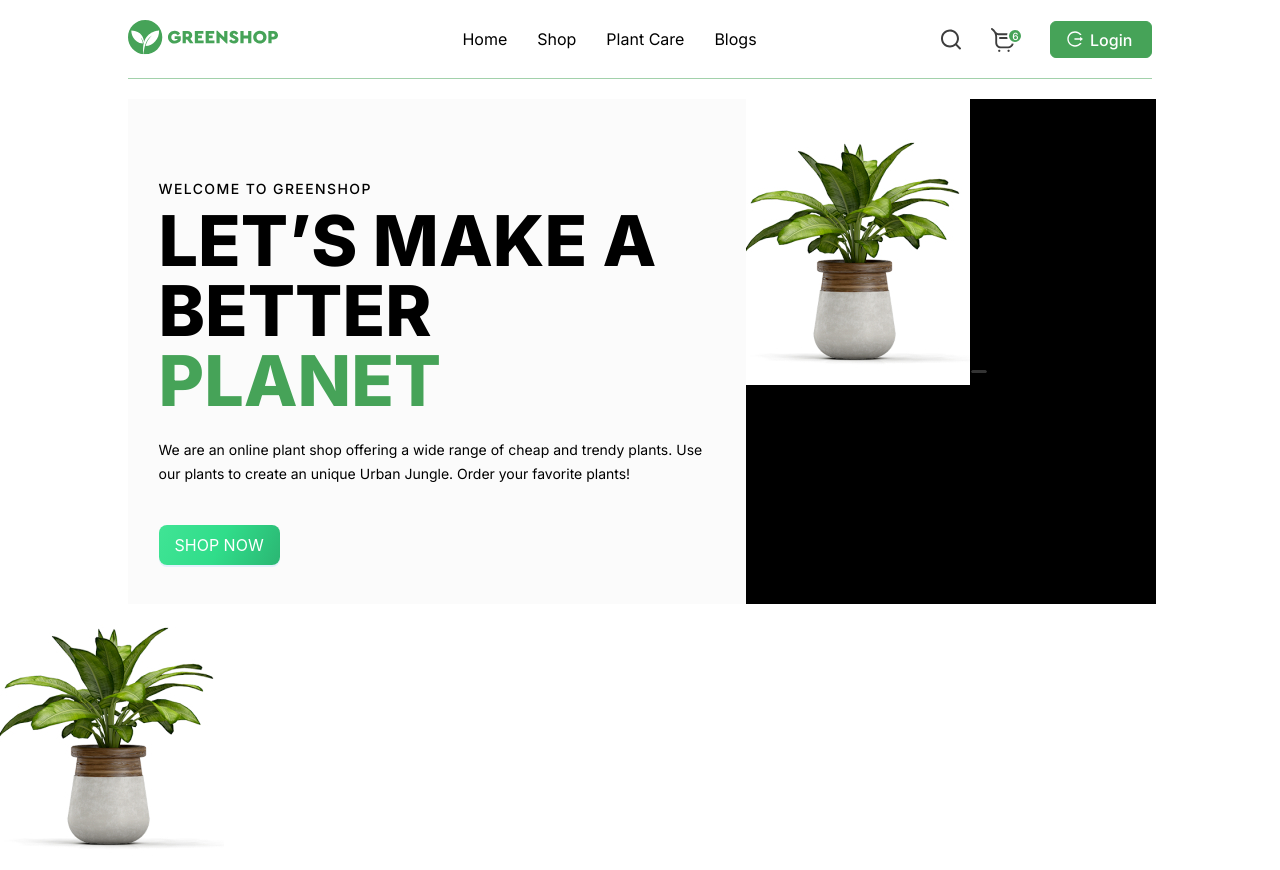
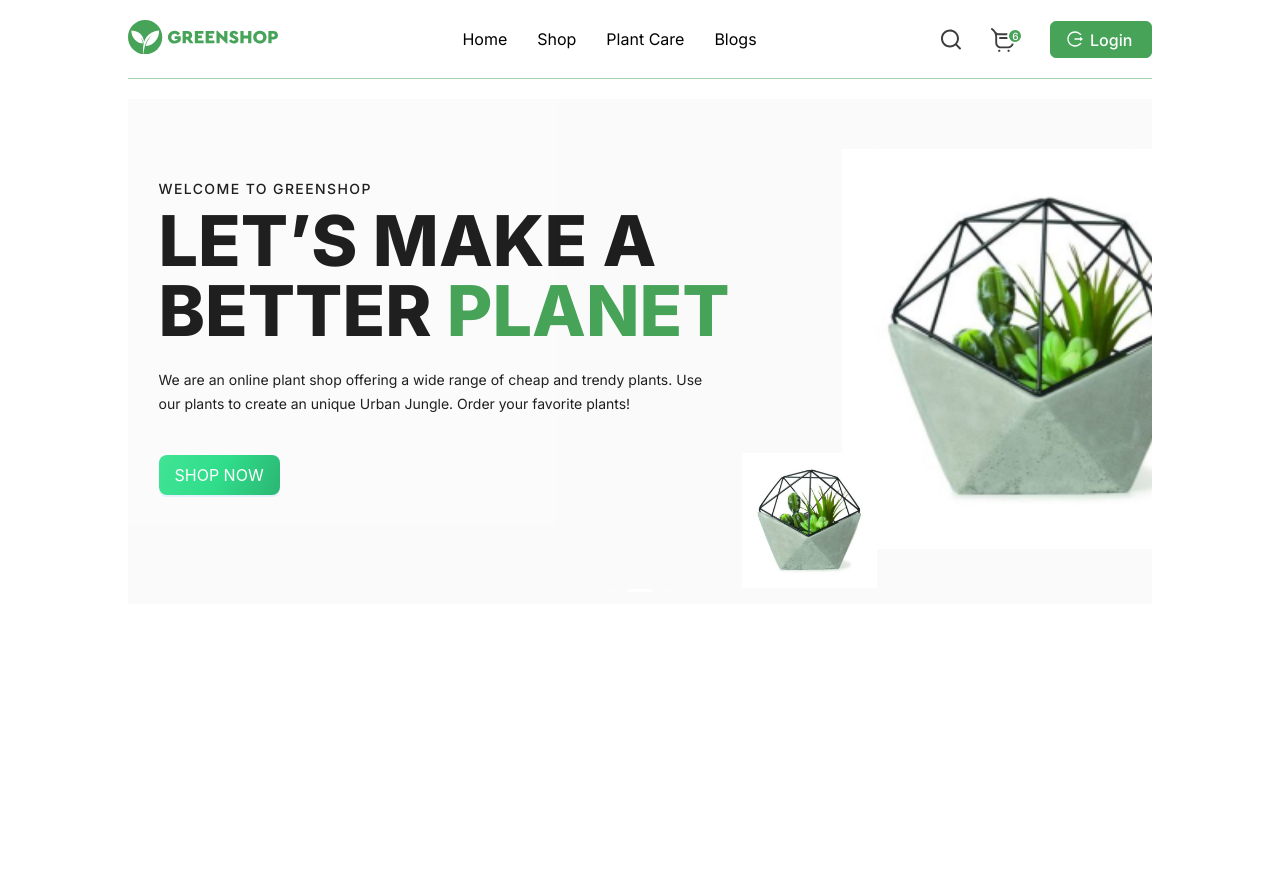
Before and after one commit to farrux2213/GreenShop, a React (Vite) app: page / in a window 1280 px wide. After the commit the page ends 800 px from the top, so only its background shows below. Built offline with nearby package versions, Linux system fonts and the light colour scheme.

Commit message:
finished greenshop

```diff
--- a/src/App.css
+++ b/src/App.css
@@ -5,3 +5,12 @@ body {
   padding: 0;
   box-sizing: border-box;
 }
+.Carousel-join {
+  display: flex;
+  justify-content: space-between;
+  width: 80%;
+  height: 505px;
+  margin: auto;
+  position: relative;
+  top: 20px;
+}
--- a/src/App.jsx
+++ b/src/App.jsx
@@ -1,19 +1,16 @@
 import { Component } from "react";
 import "./App.css";
-import { Wrapper, CaruselFlower } from "./style";
-import Mega from "./Carusel";
-// import { PlusSlides, CurrentSlide, ShowSlides } from "./carusel";
+import { Wrapper } from "./style";
 import Logo from "/Logo.svg";
 import { LogoutOutlined } from "@ant-design/icons";
 import shop from "/shop.svg";
 import ellipseShop from "/ellipseShop.svg";
 import search from "/search.svg";
-import Appp from "./ANTD";
-// import imageFlowers from "/imageFlowers.svg";
-// import smallFlowers from "/smallFlowers.svg";
-// import flower1 from "./images/flower1.jpg";
-// import flower2 from "./images/flower2.jpg";
-// import flower3 from "./images/flower3.jpg";
+import CarouselItem from "./CaruselItem";
+import { Carousel } from "antd";
+import flower1 from "./images/flower1.jpg";
+import flower2 from "./images/flower2.jpg";
+import flower3 from "./images/flower3.jpg";
 
 class App extends Component {
   render() {
@@ -42,26 +39,11 @@ class App extends Component {
             </Wrapper.Right.Login>
           </Wrapper.Right>
         </Wrapper>
-        <CaruselFlower>
-          <CaruselFlower.Left>
-            <CaruselFlower.Left.Text>
-              WELCOME TO GREENSHOP
-            </CaruselFlower.Left.Text>
-            <CaruselFlower.Left.Text1>
-              LET’S MAKE A BETTER <span className="planet">PLANET</span>
-            </CaruselFlower.Left.Text1>
-            <CaruselFlower.Left.Text2>
-              We are an online plant shop offering a wide range of cheap and
-              trendy plants. Use our plants to create an unique Urban Jungle.
-              Order your favorite plants!
-            </CaruselFlower.Left.Text2>
-            <Appp></Appp>
-          </CaruselFlower.Left>
-          <CaruselFlower.Right>
-            <Mega></Mega>
-          </CaruselFlower.Right>
-        </CaruselFlower>
-        <Mega></Mega>
+        <Carousel autoplay className="Carousel-join">
+          <CarouselItem img={flower1}></CarouselItem>
+          <CarouselItem img={flower2}></CarouselItem>
+          <CarouselItem img={flower3}></CarouselItem>
+        </Carousel>
       </>
     );
   }
--- a/src/Carusel.jsx
+++ /dev/null
@@ -1,31 +0,0 @@
-import { Carousel } from "antd";
-import flower1 from "./images/flower1.jpg";
-import flower2 from "./images/flower2.jpg";
-import flower3 from "./images/flower3.jpg";
-// const contentStyle = {
-//   margin: 0,
-//   height: "160px",
-//   color: "#fff",
-//   lineHeight: "160px",
-//   textAlign: "center",
-//   background: "#364d79",
-// };
-const Mega = () => {
-  const onChange = (currentSlide) => {
-    console.log(currentSlide);
-  };
-  return (
-    <Carousel afterChange={onChange}>
-      <div>
-        <img src={flower1} />
-      </div>
-      <div>
-        <img src={flower2} />
-      </div>
-      <div>
-        <img src={flower3} />
-      </div>
-    </Carousel>
-  );
-};
-export default Mega;
--- /dev/null
+++ b/src/CaruselItem/index.jsx
@@ -0,0 +1,33 @@
+import { CarouselWrapper, CaruselFlower } from "./style";
+import Appp from "../ANTD";
+
+const CarouselItem = (props) => {
+  // eslint-disable-next-line react/prop-types
+  const { img } = props;
+  return (
+    <CarouselWrapper>
+      <CarouselWrapper.Left>
+        <CaruselFlower.Left>
+          <CaruselFlower.Left.Text>
+            WELCOME TO GREENSHOP
+          </CaruselFlower.Left.Text>
+          <CaruselFlower.Left.Text1>
+            LET’S MAKE A BETTER <span className="planet">PLANET</span>
+          </CaruselFlower.Left.Text1>
+          <CaruselFlower.Left.Text2>
+            We are an online plant shop offering a wide range of cheap and
+            trendy plants. Use our plants to create an unique Urban Jungle.
+            Order your favorite plants!
+          </CaruselFlower.Left.Text2>
+          <Appp></Appp>
+        </CaruselFlower.Left>
+      </CarouselWrapper.Left>
+      <CarouselWrapper.Right>
+        <img src={img} alt="no img" className="img-big" />
+        <img src={img} alt="no img" className="img-small" />
+      </CarouselWrapper.Right>
+    </CarouselWrapper>
+  );
+};
+
+export default CarouselItem;
--- /dev/null
+++ b/src/CaruselItem/style.js
@@ -0,0 +1,94 @@
+import styled from "styled-components";
+
+export const CarouselWrapper = styled.div`
+  width: 100%;
+  height: 505px;
+  display: flex;
+`;
+
+CarouselWrapper.Left = styled.div`
+  width: 60%;
+  height: 100%;
+  background: linear-gradient(
+    97.77deg,
+    rgba(245, 245, 245, 0.5) -23.46%,
+    rgba(245, 245, 245, 0.5) 107.51%
+  );
+`;
+
+CarouselWrapper.Right = styled.div`
+  width: 40%;
+  height: 100%;
+  position: relative;
+  overflow: hidden;
+  background: linear-gradient(
+    97.77deg,
+    rgba(245, 245, 245, 0.5) -23.46%,
+    rgba(245, 245, 245, 0.5) 107.51%
+  );
+
+  .img-big {
+    position: absolute;
+    width: 400px;
+    /* left: 60px;
+    bottom: 5px; */
+    top: 50px;
+    left: 100px;
+  }
+
+  .img-small {
+    width: 135px;
+    height: 135px;
+    position: absolute;
+    /* z-index: 10;
+    bottom: 0;
+    left: 100px; */
+    top: 70%;
+  }
+`;
+
+export const CaruselFlower = styled.div``;
+
+CaruselFlower.Left = styled.div`
+  width: 60%;
+  padding: 30.5px;
+  background-color: #fbfbfb;
+`;
+
+CaruselFlower.Left.Text = styled.p`
+  font-family: "Inter", sans-serif;
+  font-size: 14px;
+  font-weight: 500;
+  line-height: 16px;
+  letter-spacing: 0.1em;
+  text-align: left;
+  position: relative;
+  top: 37px;
+`;
+CaruselFlower.Left.Text1 = styled.h1`
+  font-family: "Inter", sans-serif;
+  font-size: 70px;
+  font-weight: 800;
+  line-height: 70px;
+  text-align: left;
+  width: 575px;
+  flex-grow: 0;
+
+  .planet {
+    color: #46a358;
+  }
+`;
+
+CaruselFlower.Left.Text2 = styled.p`
+  font-family: "Inter", sans-serif;
+  font-size: 14px;
+  font-weight: 400;
+  line-height: 24px;
+  text-align: left;
+  width: 557px;
+  position: relative;
+  top: -25px;
+  width: 557px;
+  display: flex;
+  flex-grow: 0;
+`;
--- a/src/style.js
+++ b/src/style.js
@@ -102,78 +102,25 @@ Wrapper.Right.Shop.h5 = styled.h5`
   top: -7.7px;
 `;
 
-const CaruselFlower = styled.div`
-  display: flex;
-  justify-content: space-between;
-  width: 80%;
-  height: 505px;
-  background-color: orange;
-  margin: auto;
-  position: relative;
-  top: 20px;
-  z-index: 10;
-`;
+// CaruselFlower.Right = styled.div`;
+//   width: 40%;
+//   /* background-color: #fbfbfb; */
+//   background-color: black;
 
-CaruselFlower.Left = styled.div`
-  width: 60%;
-  padding: 30.5px;
-  background-color: #fbfbfb;
-  z-index: 10;
-`;
-CaruselFlower.Right = styled.div`
-  width: 40%;
-  /* background-color: #fbfbfb; */
-  background-color: black;
-  z-index: 10;
-
-  /* .bigFlower {
+/* .bigFlower {
     position: relative;
     top: -130px;
     cursor: pointer;
   } */
 
-  /* .smallFlower {
+/* .smallFlower {
     position: relative;
     top: 355px;
     left: 30px;
     cursor: pointer;
     display: block;
   } */
-`;
-
-CaruselFlower.Left.Text = styled.p`
-  font-family: "Inter", sans-serif;
-  font-size: 14px;
-  font-weight: 500;
-  line-height: 16px;
-  letter-spacing: 0.1em;
-  text-align: left;
-  position: relative;
-  top: 37px;
-`;
-
-CaruselFlower.Left.Text1 = styled.h1`
-  font-family: "Inter", sans-serif;
-  font-size: 70px;
-  font-weight: 800;
-  line-height: 70px;
-  text-align: left;
-
-  .planet {
-    color: #46a358;
-  }
-`;
-
-CaruselFlower.Left.Text2 = styled.p`
-  font-family: "Inter", sans-serif;
-  font-size: 14px;
-  font-weight: 400;
-  line-height: 24px;
-  text-align: left;
-  width: 557px;
-  position: relative;
-  top: -25px;
-`;
+// `;
 
 // const Uppercase = () => {
 //   return CaruselFlower.Left.Text1.toUpperCase();
@@ -181,16 +128,4 @@ CaruselFlower.Left.Text2 = styled.p`
 
 // console.log(Uppercase());
 
-const CaruselDotimg = styled.div`
-  display: flex;
-  align-items: center;
-  justify-content: center;
-  margin-top: 2px;
-
-  .carusel {
-    cursor: pointer;
-    z-index: 20;
-  }
-`;
-
-export { Wrapper, CaruselFlower, CaruselDotimg };
+export { Wrapper };
```
